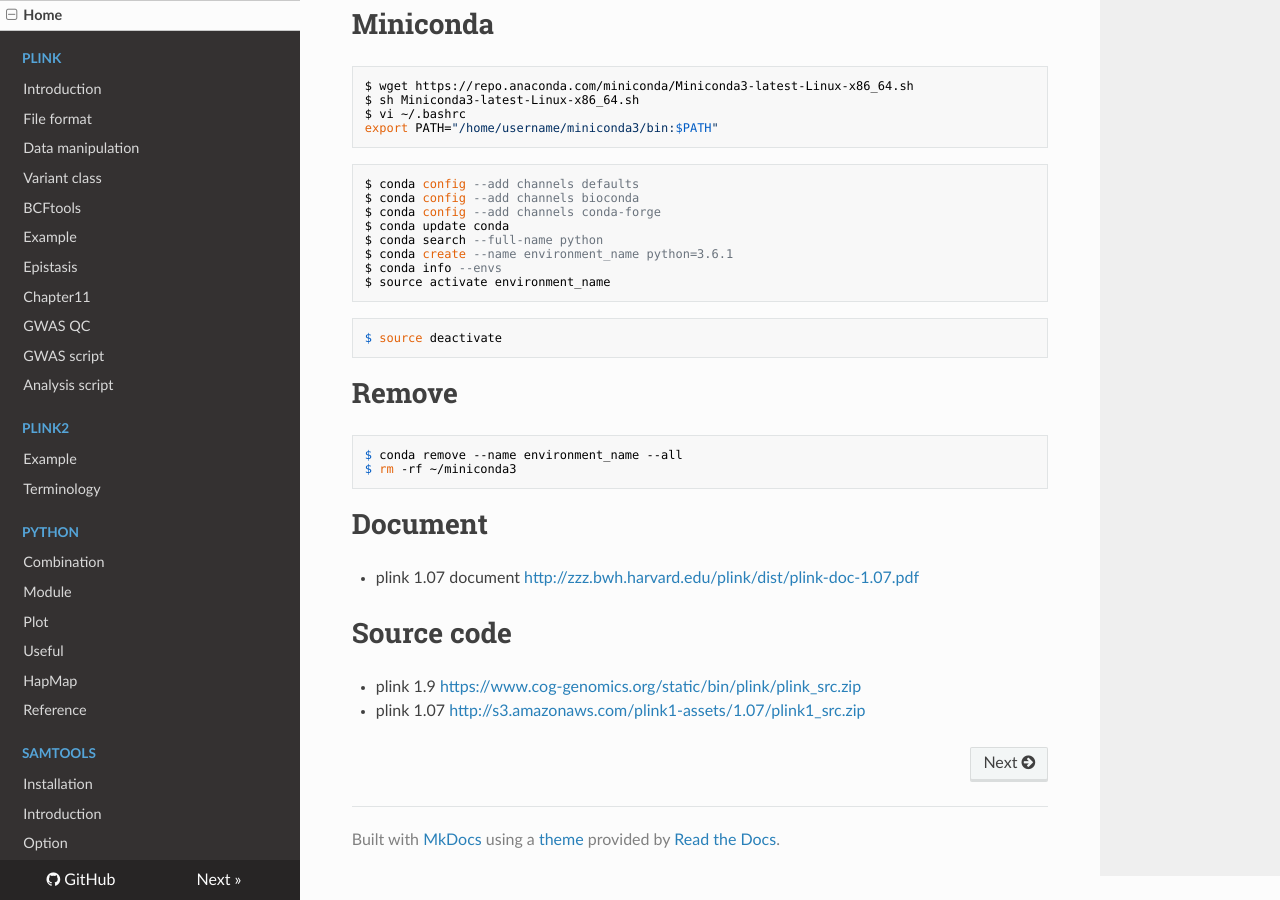
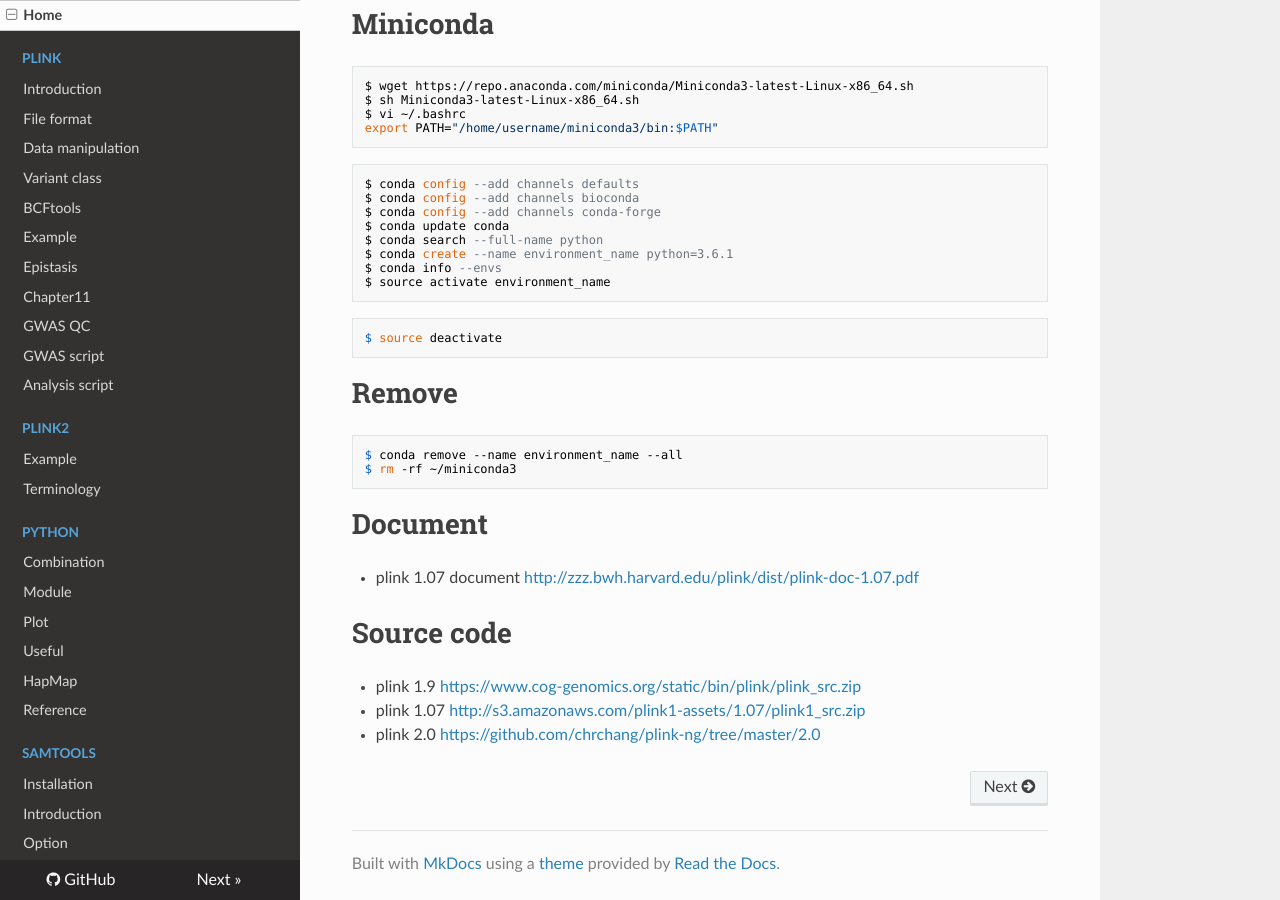
Before and after one commit to WonyoungCho/plink, an MkDocs documentation site: the page built from docs/index.md, in a window 1280 px wide and 900 px high, scrolled down 1149 px. Built offline with MkDocs 1.6.1, drawn with Linux system fonts in a browser that asks for light colours; nearby versions of some CDN libraries; old or Windows-style settings are respelled for this version of MkDocs.

Commit message:
Update index.md

```diff
--- a/docs/index.md
+++ b/docs/index.md
@@ -73,3 +73,4 @@ $ rm -rf ~/miniconda3
 # Source code
 - plink 1.9 <https://www.cog-genomics.org/static/bin/plink/plink_src.zip>
 - plink 1.07 <http://s3.amazonaws.com/plink1-assets/1.07/plink1_src.zip>
+- plink 2.0 <https://github.com/chrchang/plink-ng/tree/master/2.0>
```
